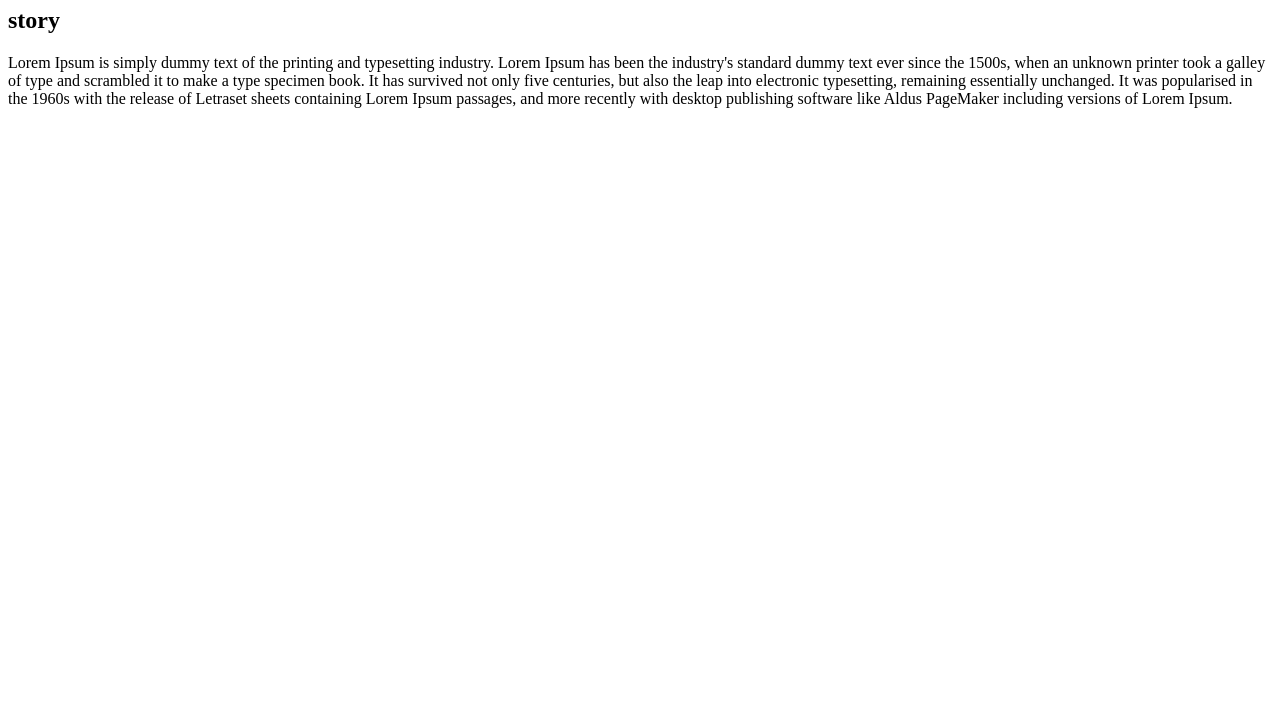
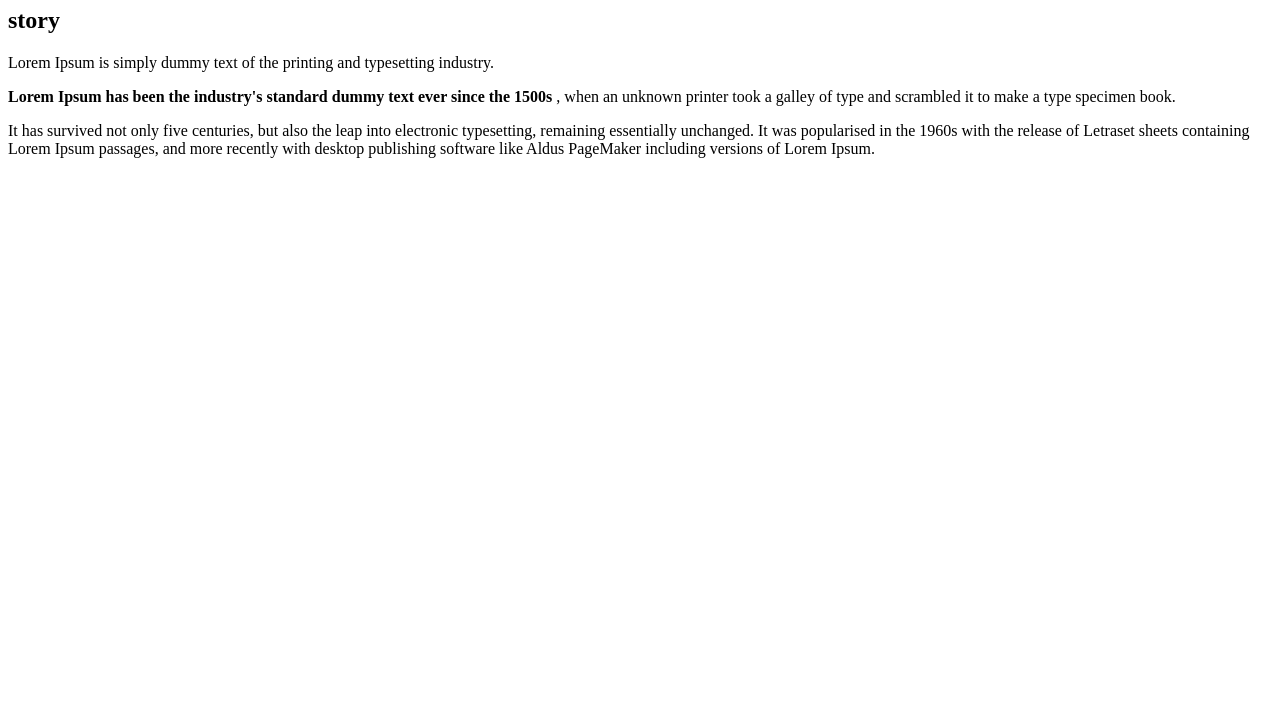
Before and after one commit to gxp934/FEF2025fall, a plain HTML site: page index.html in a window 1280 px wide. Shown: the part 73-800 px from the top of the page. Drawn offline with Linux system fonts and the light colour scheme.

Commit message:
Update index.html

```diff
--- a/index.html
+++ b/index.html
@@ -13,9 +13,18 @@
     <main>
         <section>
             <h2>story </h2>
-            <p>Lorem Ipsum is simply dummy text of the printing and typesetting industry. Lorem Ipsum has been the industry's standard dummy text ever since the 1500s, when an unknown printer took a galley of type and scrambled it to make a type specimen book. It has survived not only five centuries, but also the leap into electronic typesetting, remaining essentially unchanged. It was popularised in the 1960s with the release of Letraset sheets containing Lorem Ipsum passages, and more recently with desktop publishing software like Aldus PageMaker including versions of Lorem Ipsum.
+            <p>Lorem Ipsum is simply dummy text of the printing and typesetting industry. </p>
 
-</p>
+               <p> <!--bold <b> vs strong <strong>-->
+                   <b>Lorem Ipsum has been the industry's standard dummy text ever since the 1500s </b>,
+                    when an unknown printer took a galley of type and scrambled it to make a type
+                    specimen book.
+               </p>
+
+                    <p>It has survived not only five centuries, but also the leap into electronic typesetting,
+                    remaining essentially unchanged. It was popularised in the 1960s with the release of Letraset sheets
+                    containing Lorem Ipsum passages, and more recently with desktop publishing software like Aldus PageMaker
+                    including versions of Lorem Ipsum.</p>
         </section>
     </main>
     <footer></footer>
```
